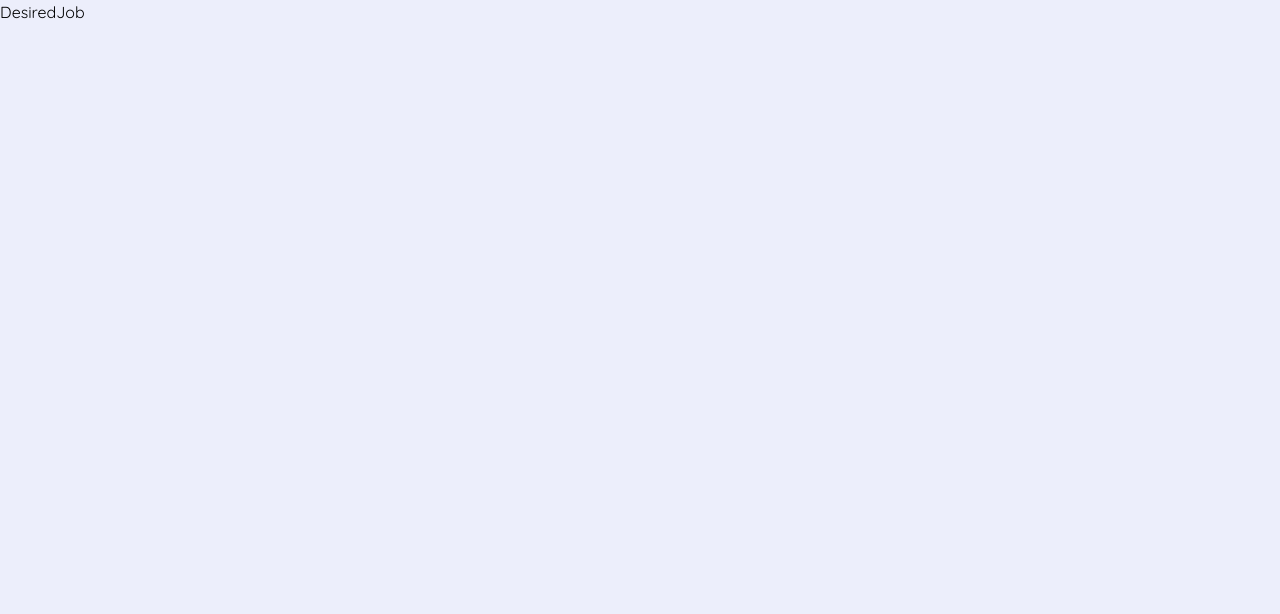
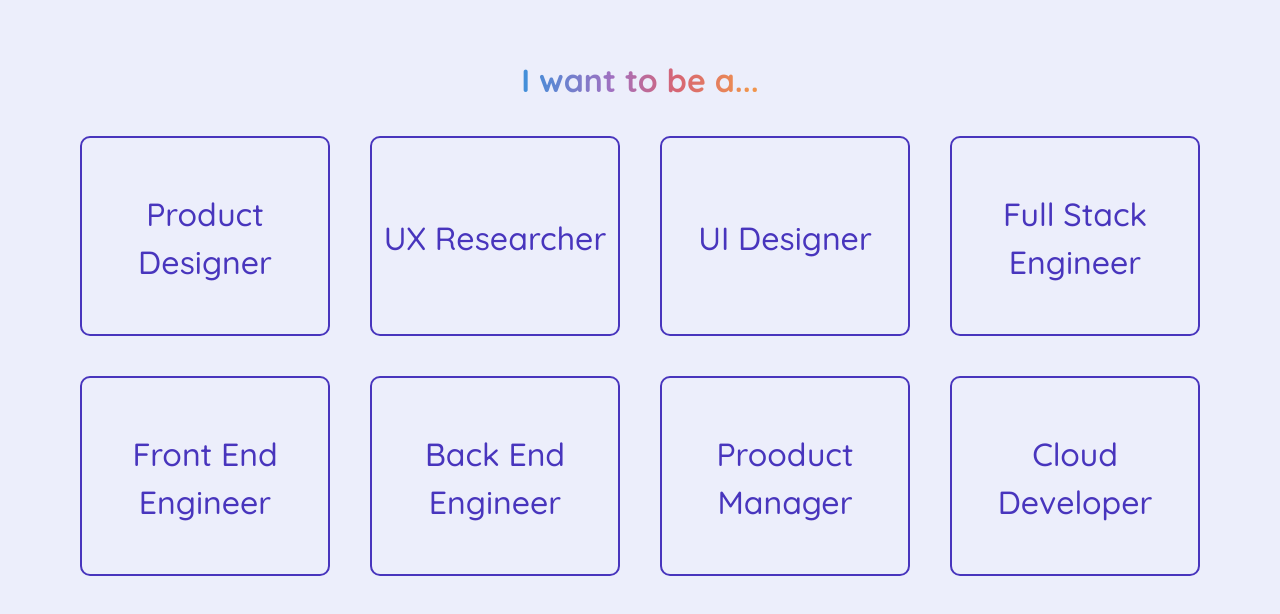
Before and after one commit to britzky/career-coach, a React (Vite) app in the folder frontend/career-coach/: page /desired-job in a window 1280 px wide. Shown: the top 614 px of the page. Built offline with nearby package versions, Linux system fonts and the light colour scheme.

Commit message:
Added DesiredJob

```diff
--- a/frontend/career-coach/src/pages/DesiredJob/DesiredJob.tsx
+++ b/frontend/career-coach/src/pages/DesiredJob/DesiredJob.tsx
@@ -1,7 +1,51 @@
-import React from 'react'
+import { useEffect } from 'react';
+import { CareerInfoCard } from '../../components'
+import { useCareerDetails } from '../../context/CareerContext';
 
 export const DesiredJob = () => {
+  const  { careerDetails, updateCareer } = useCareerDetails()
+
+  const handleCardClick = (tag: string) => {
+    updateCareer('career', tag)
+  }
+  // remove before shipping to production
+  useEffect(() => {
+    console.log(careerDetails)
+  }, [careerDetails])
+
   return (
-    <div>DesiredJob</div>
+    <div className="flex justify-center min-h-screen w-full mt-14">
+      <div className="flex flex-col max-w-[1200px]">
+        <div className="flex justify-center mb-8">
+          <p className="text-purpleText text-base font-bold bg-desired-job gradient-text">I want to be a...</p>
+        </div>
+        <div className="flex flex-wrap gap-10 justify-center">
+          <div>
+            <CareerInfoCard text="Product Designer" tag="Product Designer" onCardClick={handleCardClick}/>
+          </div>
+          <div>
+            <CareerInfoCard text="UX Researcher" tag="UX Researcher" onCardClick={handleCardClick} />
+          </div>
+          <div>
+            <CareerInfoCard text="UI Designer" tag="UI Designer" onCardClick={handleCardClick} />
+          </div>
+          <div>
+            <CareerInfoCard text="Full Stack Engineer" tag="Full Stack Engineer" onCardClick={handleCardClick} />
+          </div>
+          <div>
+            <CareerInfoCard text="Front End Engineer" tag="Front End Engineer" onCardClick={handleCardClick}/>
+          </div>
+          <div>
+            <CareerInfoCard text="Back End Engineer" tag="Back End Engineer" onCardClick={handleCardClick} />
+          </div>
+          <div>
+            <CareerInfoCard text="Prooduct Manager" tag="Product Manager" onCardClick={handleCardClick} />
+          </div>
+          <div>
+            <CareerInfoCard text="Cloud Developer" tag="Cloud Developer" onCardClick={handleCardClick} />
+          </div>
+        </div>
+      </div>
+    </div>
   )
 }
--- a/frontend/career-coach/src/pages/LearningStyle/LearningStyle.tsx
+++ b/frontend/career-coach/src/pages/LearningStyle/LearningStyle.tsx
@@ -15,7 +15,7 @@ export const LearningStyle = () => {
 
   return (
     <div className="flex justify-center min-h-screen w-full mt-14">
-      <div className="flex flex-col">
+      <div className="flex flex-col max-w-[1200px]">
         <div className="flex justify-center mb-8">
           <p className="text-purpleText text-base font-bold">What is the preferred <span className="bg-learning-style gradient-text">learning style</span>?</p>
         </div>
--- a/frontend/career-coach/src/pages/LoadingScreen/LoadingScreen.tsx
+++ b/frontend/career-coach/src/pages/LoadingScreen/LoadingScreen.tsx
@@ -31,7 +31,7 @@ export const LoadingScreen = () => {
 
   return (
     <div className="flex justify-center mt-14">
-      <div className="flex-col items-center">
+      <div className="flex flex-col max-w-[1200px]">
         <div className="self-center">
           <p className="text-purpleText font-bold text-xl text-center">Loading your results...</p>
         </div>
```
